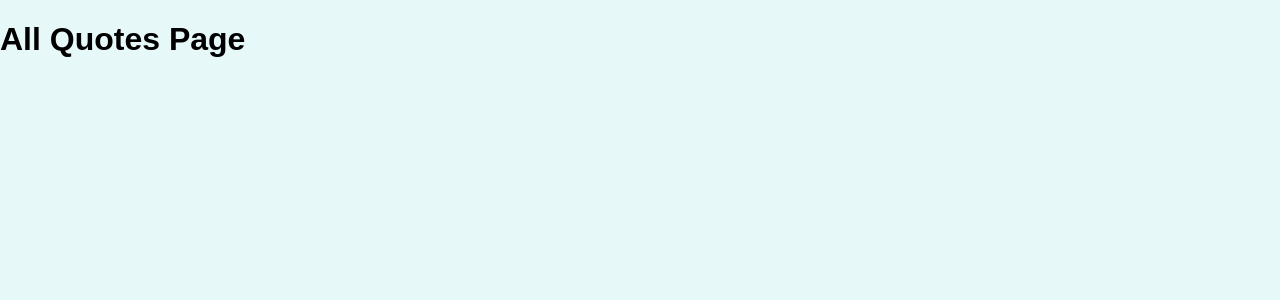
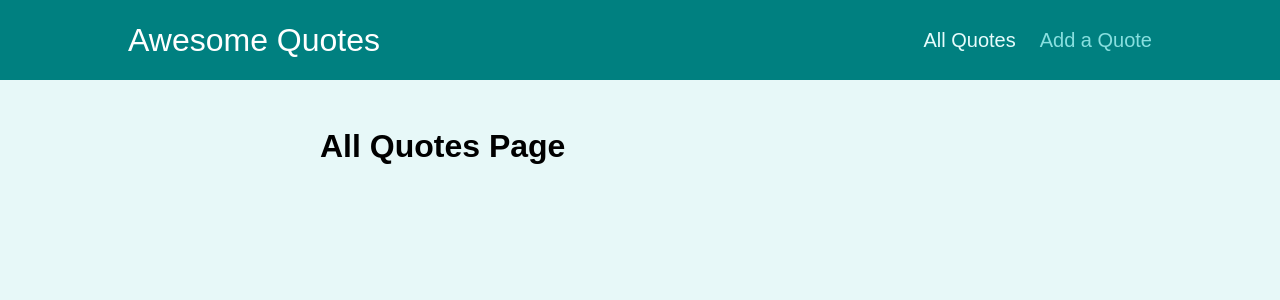
Before and after one commit to Kusjay/react-app-qoutes, a React (Create React App) app: page /quotes in a window 1280 px wide. Shown: the top 300 px of the page. Built offline with nearby package versions, Linux system fonts and the light colour scheme.

Commit message:
Added the layer wrapper component and the menus

```diff
--- a/src/App.js
+++ b/src/App.js
@@ -3,9 +3,11 @@
 import AllQuotes from './pages/AllQuotes';
 import QuoteDetail from './pages/QuoteDetail';
 import NewQuotes from './pages/NewQuotes';
+import Layout from './components/layout/Layout';
 
 function App() {
   return (
+    <Layout>
       <Switch>
         <Route path='/' exact>
           <Redirect to='/quotes' />
@@ -20,6 +22,7 @@
           <NewQuotes />
         </Route>
       </Switch>
+    </Layout>
   );
 }
 
--- /dev/null
+++ b/src/components/layout/Layout.js
@@ -0,0 +1,15 @@
+import React, { Fragment } from 'react';
+
+import classes from './Layout.module.css';
+import MainNavigation from './MainNavigation';
+
+const Layout = (props) => {
+  return (
+    <Fragment>
+      <MainNavigation />
+      <main className={classes.main}>{props.children}</main>
+    </Fragment>
+  );
+};
+
+export default Layout;
--- /dev/null
+++ b/src/components/layout/MainNavigation.js
@@ -0,0 +1,28 @@
+import React from 'react';
+import { NavLink } from 'react-router-dom';
+
+import classes from './MainNavigation.module.css';
+
+const MainNavigation = () => {
+  return (
+    <header className={classes.header}>
+      <div className={classes.logo}>Awesome Quotes</div>
+      <nav className={classes.nav}>
+        <ul>
+          <li>
+            <NavLink to='/quotes' activeClassName={classes.active}>
+              All Quotes
+            </NavLink>
+          </li>
+          <li>
+            <NavLink to='/new-quote' activeClassName={classes.active}>
+              Add a Quote
+            </NavLink>
+          </li>
+        </ul>
+      </nav>
+    </header>
+  );
+};
+
+export default MainNavigation;
```
Also changed, not shown: 1 other file (tests, documents, lock files or other folders). Lines whose indentation alone changed are shown as unchanged.
